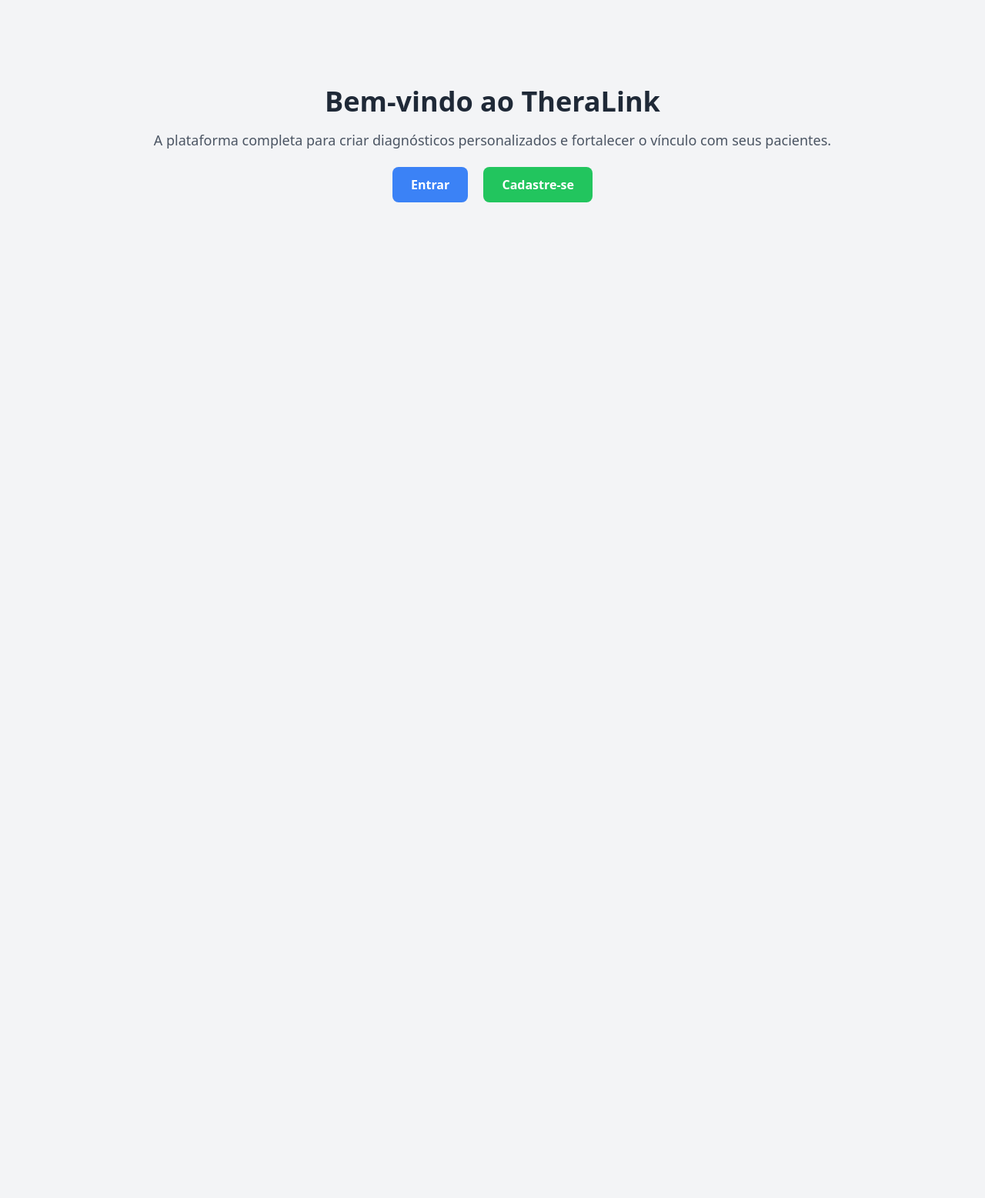
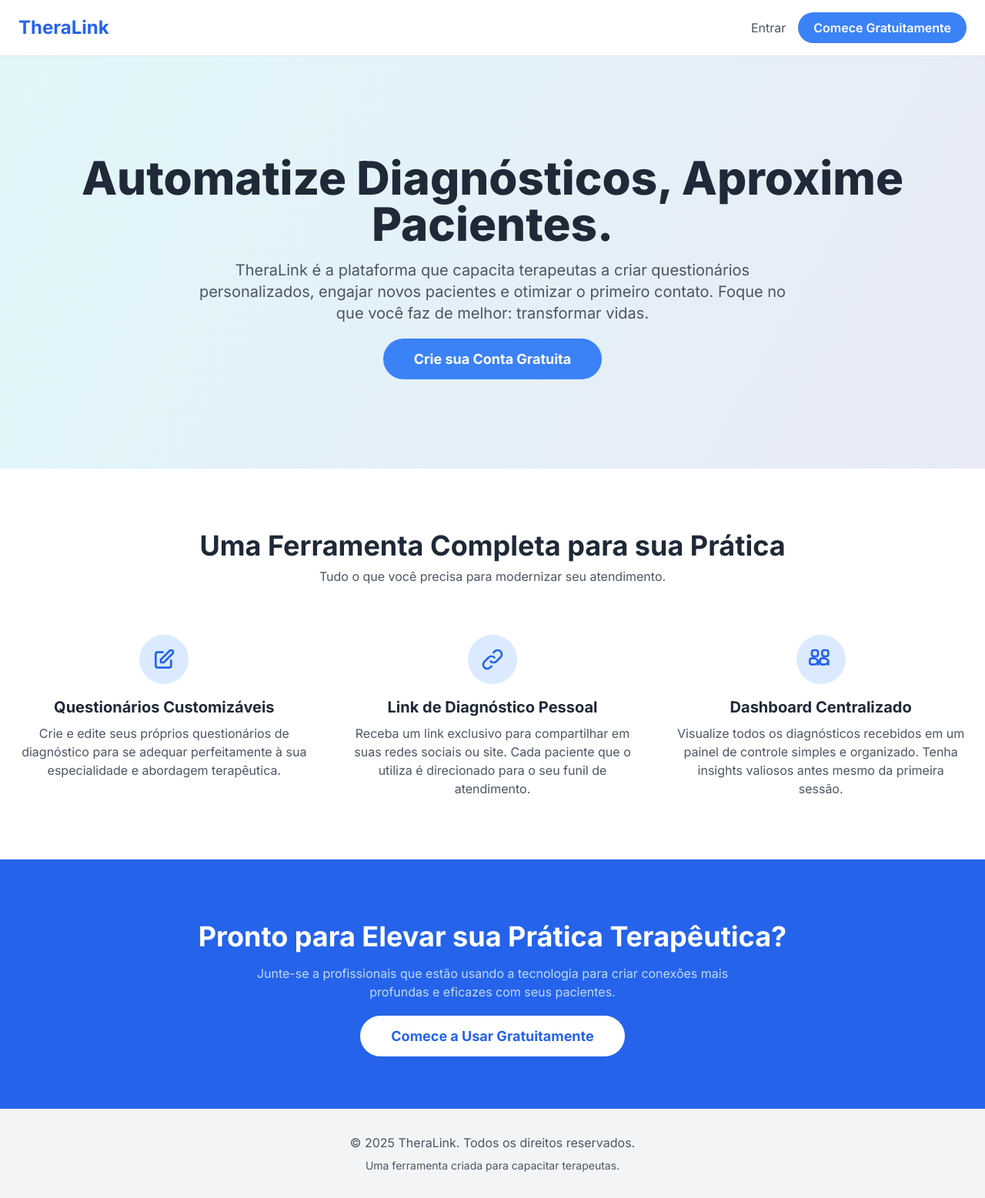
Before and after one commit to fluk51fer-beep/theralink2-0, a plain HTML site: page index.html in a window 1280 px wide. Shown: the whole page at 77% size. Before the commit the page ends 800 px from the top, so only its background shows below. Drawn offline with nearby package versions, Linux system fonts and the light colour scheme.

Commit message:
Update index.html

```diff
--- a/index.html
+++ b/index.html
@@ -3,17 +3,92 @@
 <head>
     <meta charset="UTF-8">
     <meta name="viewport" content="width=device-width, initial-scale=1.0">
-    <title>TheraLink - A Ferramenta para Terapeutas Modernos</title>
+    <title>TheraLink - Transforme sua Prática Terapêutica</title>
     <script src="https://cdn.tailwindcss.com"></script>
+    <link rel="preconnect" href="https://fonts.googleapis.com">
+    <link rel="preconnect" href="https://fonts.gstatic.com" crossorigin>
+    <link href="https://fonts.googleapis.com/css2?family=Inter:wght@400;600;700;800&display=swap" rel="stylesheet">
+    <style>
+        body { font-family: 'Inter', sans-serif; }
+        .gradient-bg { background: linear-gradient(120deg, #e0f7fa 0%, #e8eaf6 100% ); }
+    </style>
 </head>
-<body class="bg-gray-100">
-    <div class="container mx-auto mt-20 text-center p-8">
-        <h1 class="text-4xl font-bold text-gray-800">Bem-vindo ao TheraLink</h1>
-        <p class="text-lg text-gray-600 mt-4">A plataforma completa para criar diagnósticos personalizados e fortalecer o vínculo com seus pacientes.</p>
-        <div class="mt-8 space-x-4">
-            <a href="login.html" class="bg-blue-500 text-white px-6 py-3 rounded-lg font-semibold">Entrar</a>
-            <a href="cadastro.html" class="bg-green-500 text-white px-6 py-3 rounded-lg font-semibold">Cadastre-se</a>
+<body class="bg-white text-gray-800">
+
+    <!-- Header -->
+    <header class="bg-white/80 backdrop-blur-lg sticky top-0 z-50 border-b border-gray-200">
+        <div class="container mx-auto px-6 py-4 flex justify-between items-center">
+            <a href="#" class="text-2xl font-bold text-blue-600">TheraLink</a>
+            <div class="flex items-center space-x-4">
+                <a href="login.html" class="text-gray-600 hover:text-blue-600">Entrar</a>
+                <a href="cadastro.html" class="bg-blue-500 text-white px-5 py-2 rounded-full font-semibold hover:bg-blue-600 transition-colors">Comece Gratuitamente</a>
+            </div>
         </div>
-    </div>
+    </header>
+
+    <!-- Seção Principal (Hero) -->
+    <main>
+        <section class="gradient-bg py-20 md:py-32">
+            <div class="container mx-auto px-6 text-center">
+                <h1 class="text-4xl md:text-6xl font-extrabold text-gray-800 leading-tight mb-4">Automatize Diagnósticos, Aproxime Pacientes.</h1>
+                <p class="text-lg md:text-xl text-gray-600 max-w-3xl mx-auto mb-8">TheraLink é a plataforma que capacita terapeutas a criar questionários personalizados, engajar novos pacientes e otimizar o primeiro contato. Foque no que você faz de melhor: transformar vidas.</p>
+                <a href="cadastro.html" class="bg-blue-500 text-white px-10 py-4 rounded-full font-bold text-lg hover:bg-blue-600 transition-transform transform hover:scale-105">Crie sua Conta Gratuita</a>
+            </div>
+        </section>
+
+        <!-- Seção de Funcionalidades -->
+        <section id="features" class="py-20 bg-white">
+            <div class="container mx-auto px-6">
+                <div class="text-center mb-16">
+                    <h2 class="text-3xl md:text-4xl font-bold">Uma Ferramenta Completa para sua Prática</h2>
+                    <p class="text-gray-600 mt-2">Tudo o que você precisa para modernizar seu atendimento.</p>
+                </div>
+                <div class="grid md:grid-cols-3 gap-12">
+                    <!-- Feature 1 -->
+                    <div class="text-center">
+                        <div class="flex items-center justify-center h-16 w-16 rounded-full bg-blue-100 text-blue-600 mx-auto mb-4">
+                            <svg class="w-8 h-8" fill="none" stroke="currentColor" viewBox="0 0 24 24" xmlns="http://www.w3.org/2000/svg"><path stroke-linecap="round" stroke-linejoin="round" stroke-width="2" d="M11 5H6a2 2 0 00-2 2v11a2 2 0 002 2h11a2 2 0 002-2v-5m-1.414-9.414a2 2 0 112.828 2.828L11.828 15H9v-2.828l8.586-8.586z"></path></svg>
+                        </div>
+                        <h3 class="text-xl font-bold mb-2">Questionários Customizáveis</h3>
+                        <p class="text-gray-600">Crie e edite seus próprios questionários de diagnóstico para se adequar perfeitamente à sua especialidade e abordagem terapêutica.</p>
+                    </div>
+                    <!-- Feature 2 -->
+                    <div class="text-center">
+                        <div class="flex items-center justify-center h-16 w-16 rounded-full bg-blue-100 text-blue-600 mx-auto mb-4">
+                            <svg class="w-8 h-8" fill="none" stroke="currentColor" viewBox="0 0 24 24" xmlns="http://www.w3.org/2000/svg"><path stroke-linecap="round" stroke-linejoin="round" stroke-width="2" d="M13.828 10.172a4 4 0 00-5.656 0l-4 4a4 4 0 105.656 5.656l1.102-1.101m-.758-4.899a4 4 0 005.656 0l4-4a4 4 0 00-5.656-5.656l-1.1 1.1"></path></svg>
+                        </div>
+                        <h3 class="text-xl font-bold mb-2">Link de Diagnóstico Pessoal</h3>
+                        <p class="text-gray-600">Receba um link exclusivo para compartilhar em suas redes sociais ou site. Cada paciente que o utiliza é direcionado para o seu funil de atendimento.</p>
+                    </div>
+                    <!-- Feature 3 -->
+                    <div class="text-center">
+                        <div class="flex items-center justify-center h-16 w-16 rounded-full bg-blue-100 text-blue-600 mx-auto mb-4">
+                            <svg class="w-8 h-8" fill="none" stroke="currentColor" viewBox="0 0 24 24" xmlns="http://www.w3.org/2000/svg"><path stroke-linecap="round" stroke-linejoin="round" stroke-width="2" d="M9 17v-2a4 4 0 00-4-4H3a2 2 0 00-2 2v2a2 2 0 002 2h2a4 4 0 004-4zm10 0v-2a4 4 0 00-4-4h-2a2 2 0 00-2 2v2a2 2 0 002 2h2a4 4 0 004-4zM9 7V5a2 2 0 00-2-2H5a2 2 0 00-2 2v2a2 2 0 002 2h2a2 2 0 002-2zm10 0V5a2 2 0 00-2-2h-2a2 2 0 00-2 2v2a2 2 0 002 2h2a2 2 0 002-2z"></path></svg>
+                        </div>
+                        <h3 class="text-xl font-bold mb-2">Dashboard Centralizado</h3>
+                        <p class="text-gray-600">Visualize todos os diagnósticos recebidos em um painel de controle simples e organizado. Tenha insights valiosos antes mesmo da primeira sessão.</p>
+                    </div>
+                </div>
+            </div>
+        </section>
+
+        <!-- Seção Final de CTA -->
+        <section class="bg-blue-600">
+            <div class="container mx-auto px-6 py-20 text-center">
+                <h2 class="text-3xl md:text-4xl font-bold text-white">Pronto para Elevar sua Prática Terapêutica?</h2>
+                <p class="text-blue-200 mt-4 mb-8 max-w-2xl mx-auto">Junte-se a profissionais que estão usando a tecnologia para criar conexões mais profundas e eficazes com seus pacientes.</p>
+                <a href="cadastro.html" class="bg-white text-blue-600 px-10 py-4 rounded-full font-bold text-lg hover:bg-gray-100 transition-colors">Comece a Usar Gratuitamente</a>
+            </div>
+        </section>
+    </main>
+
+    <!-- Footer -->
+    <footer class="bg-gray-100">
+        <div class="container mx-auto px-6 py-8 text-center text-gray-600">
+            <p>&copy; 2025 TheraLink. Todos os direitos reservados.</p>
+            <p class="text-sm mt-2">Uma ferramenta criada para capacitar terapeutas.</p>
+        </div>
+    </footer>
+
 </body>
 </html>
```
